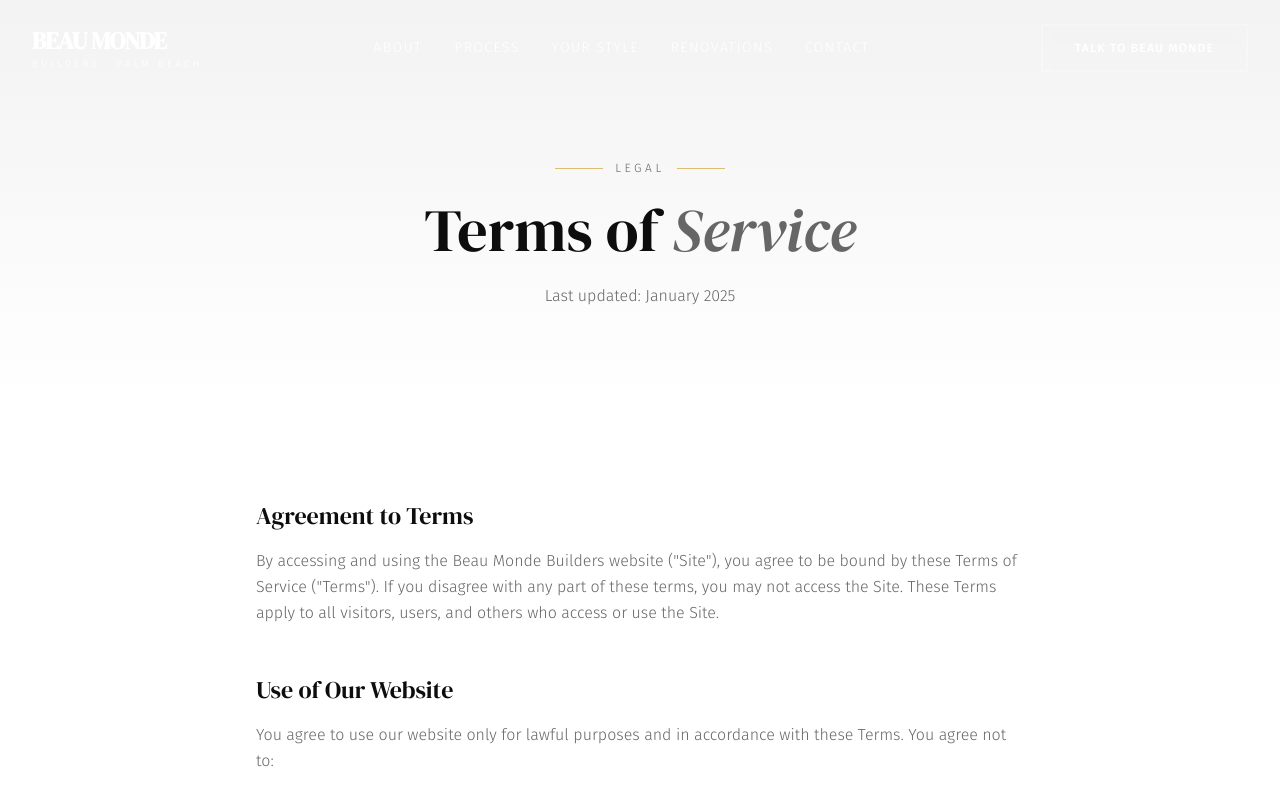
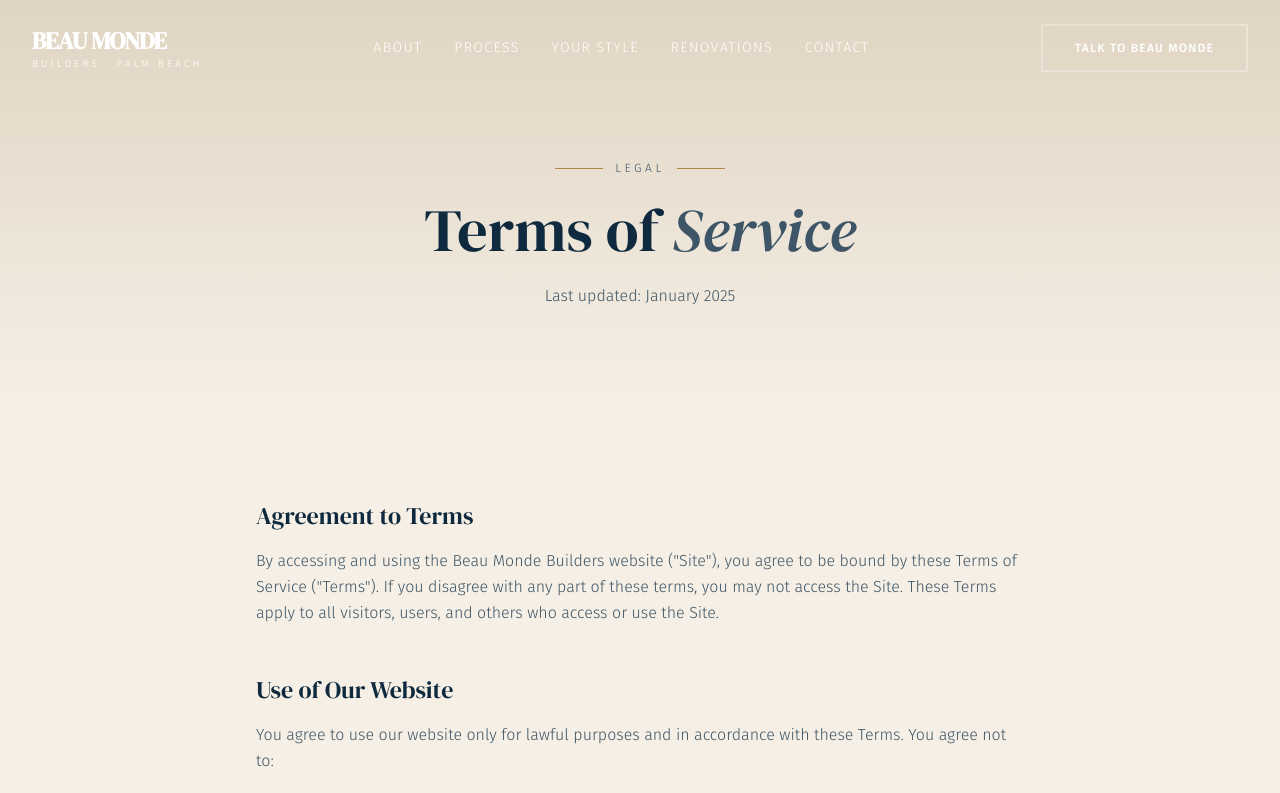
Before and after one commit to mwilkinson82/palm-beach-builders-dream, a React (Vite) app: page /terms in a window 1280 px wide. Shown: the top 793 px of the page. Built offline with nearby package versions, Linux system fonts and the light colour scheme; the HTML template or start-up script is replaced by a standard one.

Commit message:
Changes
Co-authored-by: mwilkinson82 <211108606+mwilkinson82@users.noreply.github.com>

```diff
--- a/src/index.css
+++ b/src/index.css
@@ -8,49 +8,50 @@ All colors MUST be HSL.
 
 @layer base {
   :root {
-    /* Ultra Modern Palm Beach Palette - Black, White, Gold */
-    --background: 0 0% 100%;
-    --foreground: 0 0% 5%;
+    /* Ivory & Ocean - Palm Beach coastal luxury palette */
+    /* Ivory background, Atlantic Navy ink, Brass accent, Sand secondary */
+    --background: 37 43% 93%;
+    --foreground: 205 61% 15%;
 
-    --card: 0 0% 100%;
-    --card-foreground: 0 0% 5%;
+    --card: 37 50% 96%;
+    --card-foreground: 205 61% 15%;
 
-    --popover: 0 0% 100%;
-    --popover-foreground: 0 0% 5%;
+    --popover: 37 50% 96%;
+    --popover-foreground: 205 61% 15%;
 
-    /* Pure Black Primary */
-    --primary: 0 0% 5%;
-    --primary-foreground: 0 0% 100%;
+    /* Atlantic Navy Primary */
+    --primary: 205 61% 15%;
+    --primary-foreground: 37 43% 93%;
 
-    /* Sophisticated Gray Secondary */
-    --secondary: 0 0% 95%;
-    --secondary-foreground: 0 0% 5%;
+    /* Sand Secondary */
+    --secondary: 37 33% 82%;
+    --secondary-foreground: 205 61% 15%;
 
-    /* Luxe Gold Accent */
-    --accent: 43 96% 56%;
-    --accent-foreground: 0 0% 5%;
+    /* Brass Accent */
+    --accent: 37 41% 49%;
+    --accent-foreground: 37 50% 96%;
 
-    /* Refined Neutrals */
-    --muted: 0 0% 96%;
-    --muted-foreground: 0 0% 40%;
+    /* Warm Neutrals */
+    --muted: 37 30% 88%;
+    --muted-foreground: 205 25% 32%;
 
-    --destructive: 0 84.2% 60.2%;
-    --destructive-foreground: 0 0% 100%;
+    --destructive: 0 65% 45%;
+    --destructive-foreground: 37 43% 96%;
 
-    --border: 0 0% 90%;
-    --input: 0 0% 90%;
-    --ring: 0 0% 5%;
+    --border: 37 25% 80%;
+    --input: 37 25% 80%;
+    --ring: 37 41% 49%;
 
     --radius: 0rem;
 
-    /* Ultra Luxury Gradients */
-    --gradient-gold: linear-gradient(135deg, hsl(43 96% 56%) 0%, hsl(38 92% 50%) 100%);
-    --gradient-dark: linear-gradient(180deg, hsl(0 0% 5%) 0%, hsl(0 0% 10%) 100%);
-    --gradient-overlay: linear-gradient(90deg, hsl(0 0% 5% / 0.9) 0%, hsl(0 0% 5% / 0.3) 100%);
+    /* Editorial Gradients */
+    --gradient-brass: linear-gradient(135deg, hsl(37 41% 55%) 0%, hsl(37 41% 42%) 100%);
+    --gradient-navy: linear-gradient(180deg, hsl(205 61% 15%) 0%, hsl(205 55% 10%) 100%);
+    --gradient-overlay: linear-gradient(90deg, hsl(205 61% 12% / 0.85) 0%, hsl(205 61% 12% / 0.3) 100%);
 
     /* Dramatic Shadows */
-    --shadow-dramatic: 0 30px 90px -20px hsl(0 0% 0% / 0.4);
-    --shadow-lifted: 0 10px 40px -10px hsl(0 0% 0% / 0.2);
+    --shadow-dramatic: 0 30px 90px -20px hsl(205 61% 8% / 0.35);
+    --shadow-lifted: 0 10px 40px -10px hsl(205 61% 8% / 0.18);
 
     /* Tech Transitions */
     --transition-smooth: all 0.6s cubic-bezier(0.22, 1, 0.36, 1);
@@ -58,33 +59,33 @@ All colors MUST be HSL.
   }
 
   .dark {
-    --background: 0 0% 5%;
-    --foreground: 0 0% 100%;
+    --background: 205 61% 10%;
+    --foreground: 37 43% 93%;
 
-    --card: 0 0% 8%;
-    --card-foreground: 0 0% 100%;
+    --card: 205 55% 13%;
+    --card-foreground: 37 43% 93%;
 
-    --popover: 0 0% 8%;
-    --popover-foreground: 0 0% 100%;
+    --popover: 205 55% 13%;
+    --popover-foreground: 37 43% 93%;
 
-    --primary: 0 0% 100%;
-    --primary-foreground: 0 0% 5%;
+    --primary: 37 43% 93%;
+    --primary-foreground: 205 61% 12%;
 
-    --secondary: 0 0% 12%;
-    --secondary-foreground: 0 0% 100%;
+    --secondary: 205 40% 18%;
+    --secondary-foreground: 37 43% 93%;
 
-    --muted: 0 0% 15%;
-    --muted-foreground: 0 0% 65%;
+    --muted: 205 35% 18%;
+    --muted-foreground: 37 25% 75%;
 
-    --accent: 43 96% 56%;
-    --accent-foreground: 0 0% 5%;
+    --accent: 37 45% 55%;
+    --accent-foreground: 205 61% 10%;
 
     --destructive: 0 62.8% 50.6%;
-    --destructive-foreground: 0 0% 100%;
+    --destructive-foreground: 37 43% 96%;
 
-    --border: 0 0% 15%;
-    --input: 0 0% 15%;
-    --ring: 43 96% 56%;
+    --border: 205 30% 22%;
+    --input: 205 30% 22%;
+    --ring: 37 45% 55%;
   }
 }
 
```
